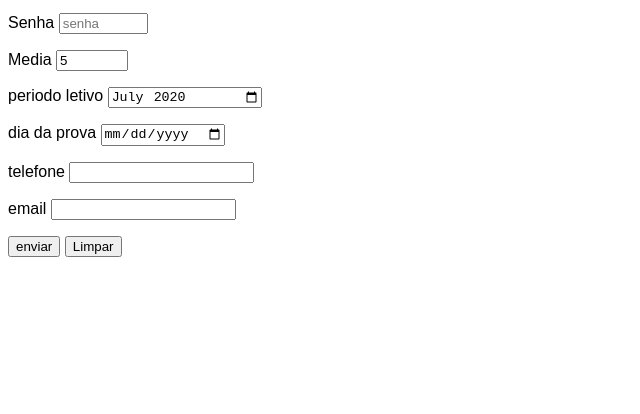
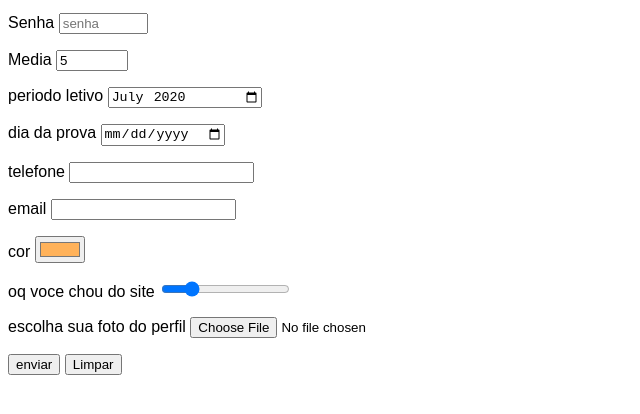
Before and after one commit to chrissanttos/html-css, a plain HTML site: page formulario/ex01.html in a window 1280 px wide. Shown: the part 104-518 px from the top of the page, without its empty margins (0-640 px from the left). Drawn offline with Linux system fonts and the light colour scheme.

Commit message:
formulario

```diff
--- a/formulario/ex01.html
+++ b/formulario/ex01.html
@@ -49,6 +49,23 @@
             <input type="email" name="emal" id="iemail" required autocomplete="email">
         </p>
 
+
+        <p>
+            <label for="icor" >cor</label>
+            <input type="color" name="cor" id="icor" value="#FFB25A">
+        </p>
+
+        <p>
+            <label for="iinf">oq voce chou do site</label>
+            <input type="range" name="info" id="iinf" min="
+            1" max="10" value="2">
+        </p>
+
+        <p>
+            <label for="ifoto"> escolha sua foto do perfil</label>
+            <input type="file" name="foto" id="ifoto">
+        </p>
+
         <p>
             <input type="submit" value="enviar">
             <input type="reset" value="Limpar">
```
